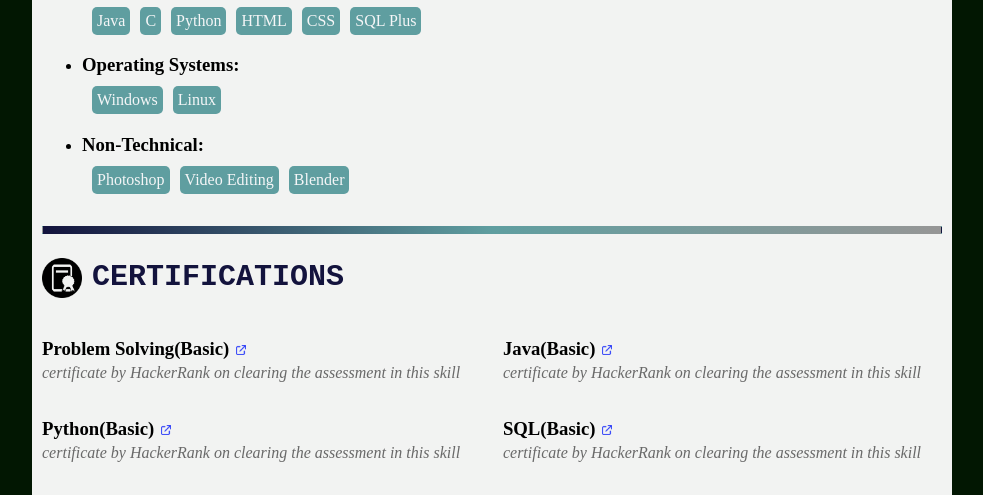
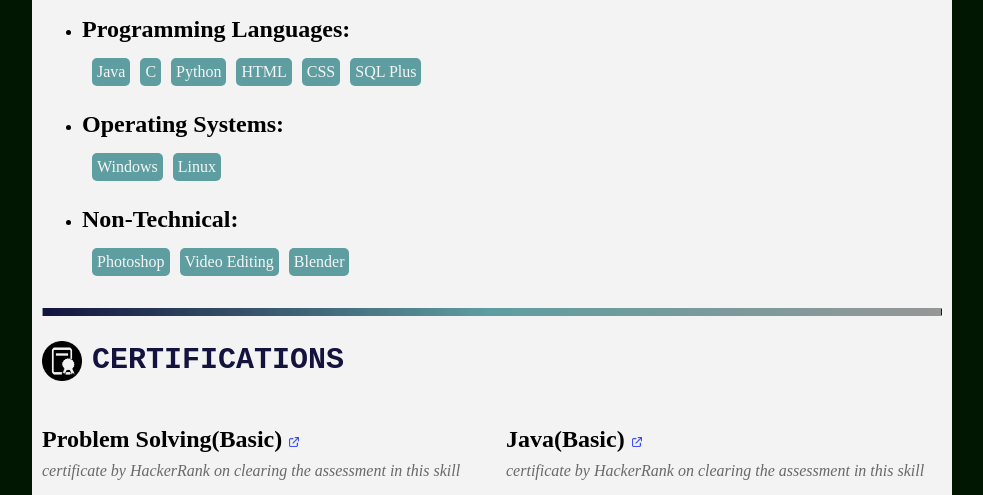
Before and after one commit to MrUnknown101331/MyCV, a plain HTML site: page index.html in a window 1280 px wide. Shown: the part 773-1268 px from the top of the page, without its empty margins (148-1131 px from the left). Drawn offline with Linux system fonts and the light colour scheme.

```diff
--- a/css/style.css
+++ b/css/style.css
@@ -63,6 +63,18 @@
   height: 6px;
   background-image: linear-gradient(to right, #13133d, cadetblue, #969696);
   border-image: linear-gradient(to right, #13133d, cadetblue, #969696);
+}
+
+p {
+  font-size: 16px;
+}
+
+h3 {
+  font-size: 18px;
+}
+
+h3 {
+  font-size: 24px;
 }
 
 .iconbox {
@@ -179,7 +191,7 @@
   color: black;
 }
 
-.OrgPosLink:hover,.OrgPosLink:active{
+.OrgPosLink:hover, .OrgPosLink:active {
   text-decoration: underline;
   color: coral;
 }
@@ -188,7 +200,8 @@
   text-decoration: none;
   color: #696969;
 }
-.OrgInfoLink:hover,.OrgInfoLink:active{
+
+.OrgInfoLink:hover, .OrgInfoLink:active {
   text-decoration: underline;
   color: coral;
 }
```
